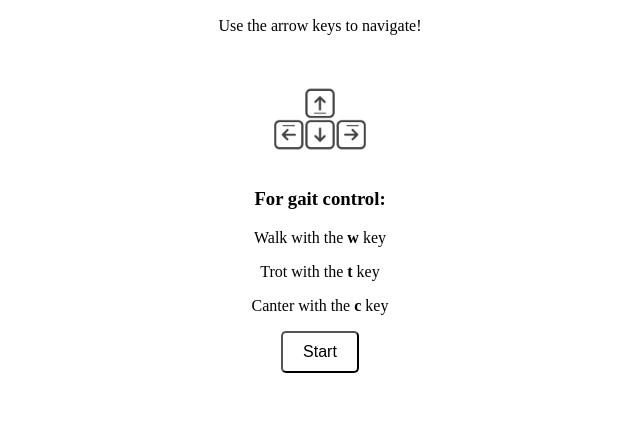
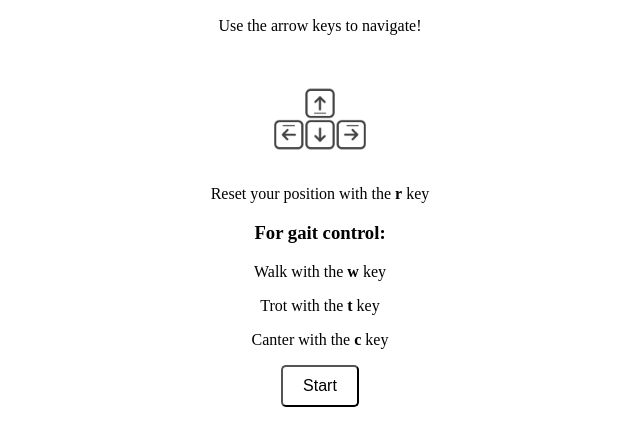
Before and after one commit to tiffwu1027/denise_horse, a website: page public/views/instructions.html in a window 1280 px wide. Shown: the part 96-542 px from the top of the page, without its empty margins (320-960 px from the left). Drawn offline with Linux system fonts and the light colour scheme.

Commit message:
added instruction for resetting position using r key

```diff
--- a/public/main.js
+++ b/public/main.js
@@ -291,7 +291,6 @@ function addAnimation(animation, model) {
 function animate() {
     requestAnimationFrame(animate);
     checkKeyboard();
-    // helper.update(boundingBox)
     world.render();
 }
 
--- a/public/views/instructions.html
+++ b/public/views/instructions.html
@@ -12,6 +12,7 @@
         <br>
         <img src="../img/arrow_keys.png" width="100">
         <br>
+        <p>Reset your position with the <b>r</b> key</p>
         <h3>For gait control:</h3>
         <p>Walk with the <b>w</b> key</p>
         <p>Trot with the <b>t</b> key</p>
```
